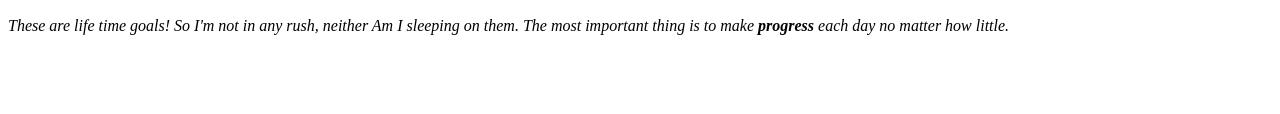
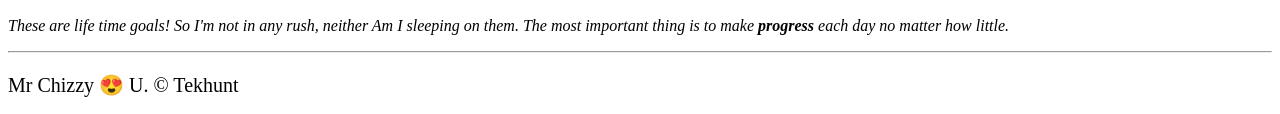
Before and after one commit to Tekhunt/stutern-2, a plain HTML site: page index.html in a window 1280 px wide. Shown: the part 1649-1763 px from the top of the page. Before the commit the page ends 1700 px from the top, so only its background shows below. Drawn offline with Linux system fonts and the light colour scheme.

Commit message:
Made a fix

```diff
--- a/index.html
+++ b/index.html
@@ -85,6 +85,9 @@
     <img src="https://encrypted-tbn0.gstatic.com/images?q=tbn:ANd9GcTXOAyGxgOOiZUHC7Tj8ajKwLiPXJTMTvsmhg&usqp=CAU" alt="">
     <footer>
         <p><i>These are life time goals! So I'm not in any rush, neither Am I sleeping on them. The most important thing is to make <b>progress</b> each day no matter how little.</i></p>
+
+        <hr>
+        <p style="font-size:20px">Mr Chizzy &#128525; U. &copy; Tekhunt</p>
     </footer>
 </body>
 
```
